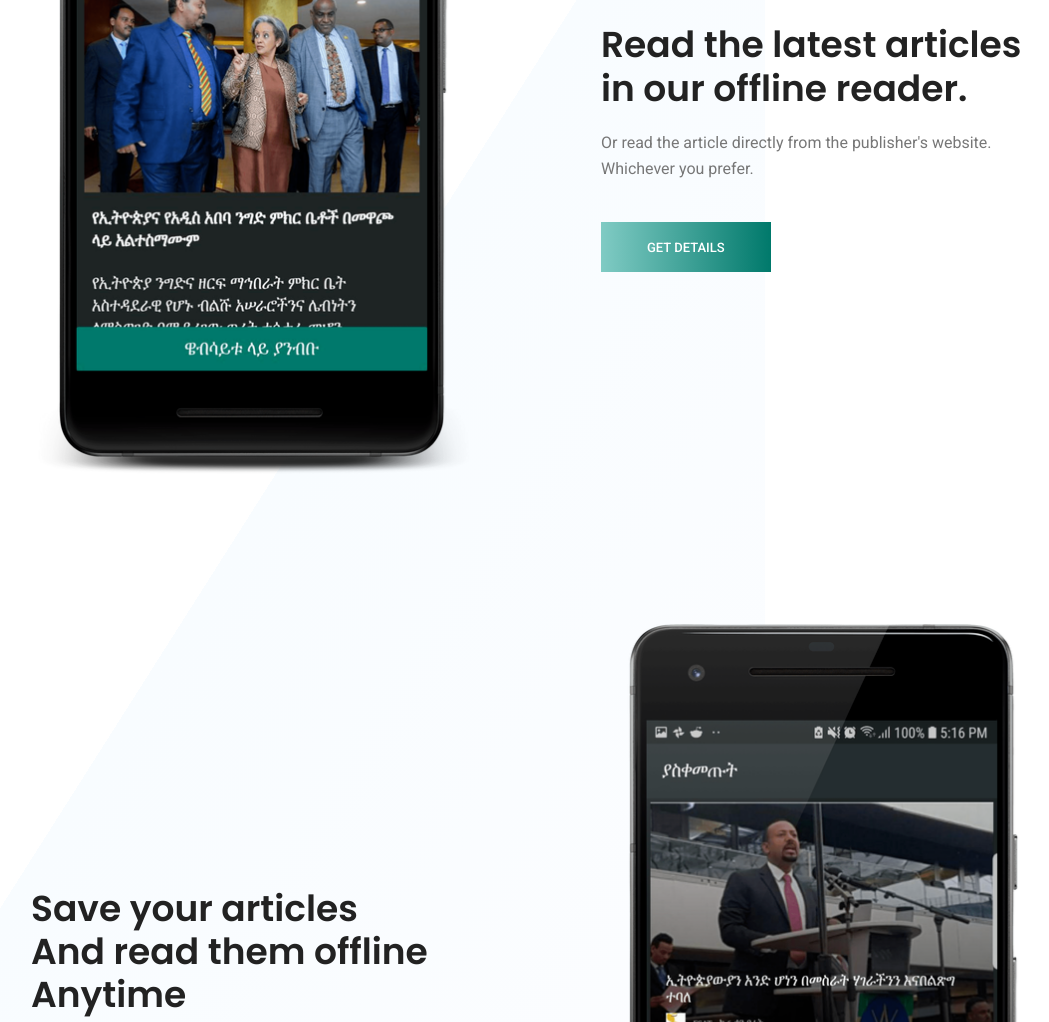
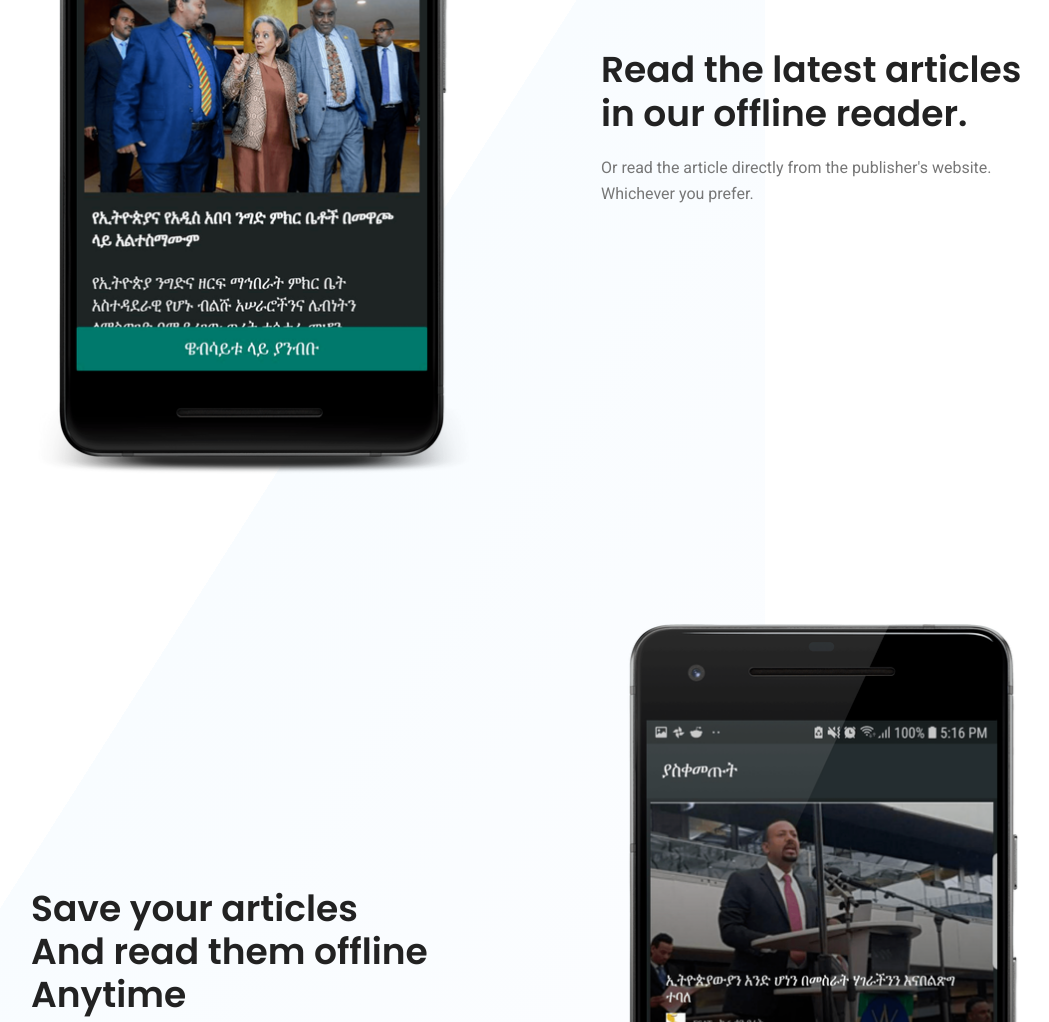
Before and after one commit to mickykebe/Zena, a plain HTML site: page index.html in a window 1280 px wide. Shown: the part 1299-2321 px from the top of the page, without its empty margins (54-1103 px from the left). Drawn offline with nearby package versions, Linux system fonts and the light colour scheme; some packages are replaced by stand-ins of ours.

Commit message:
remove get details button

```diff
--- a/index.html
+++ b/index.html
@@ -205,7 +205,7 @@
 					<p>
 						Or read the article directly from the publisher's website. Whichever you prefer.
 					</p>
-					<a class="primary-btn text-uppercase" href="#">Get Details</a>
+					<!-- <a class="primary-btn text-uppercase" href="#">Get Details</a> -->
 				</div>
 				<div class="col-lg-6 home-about-right home-about-right2">
 					<h1>
```
